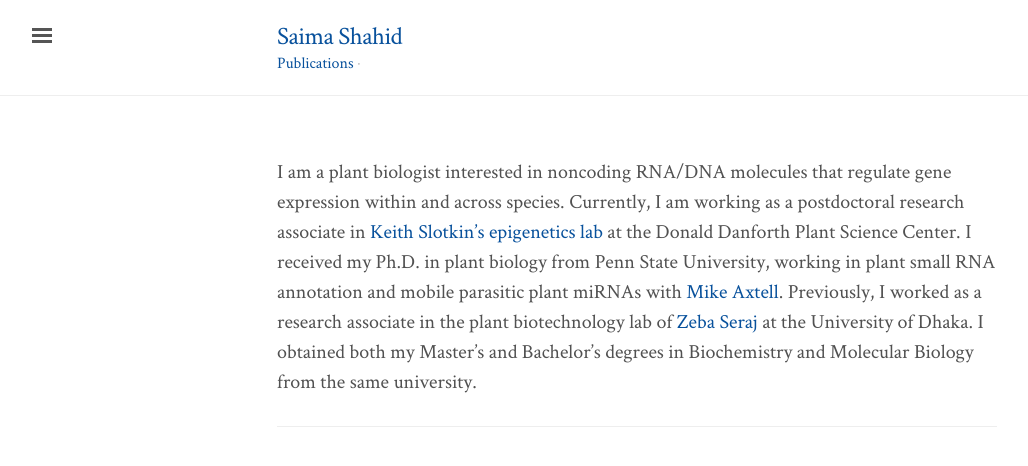
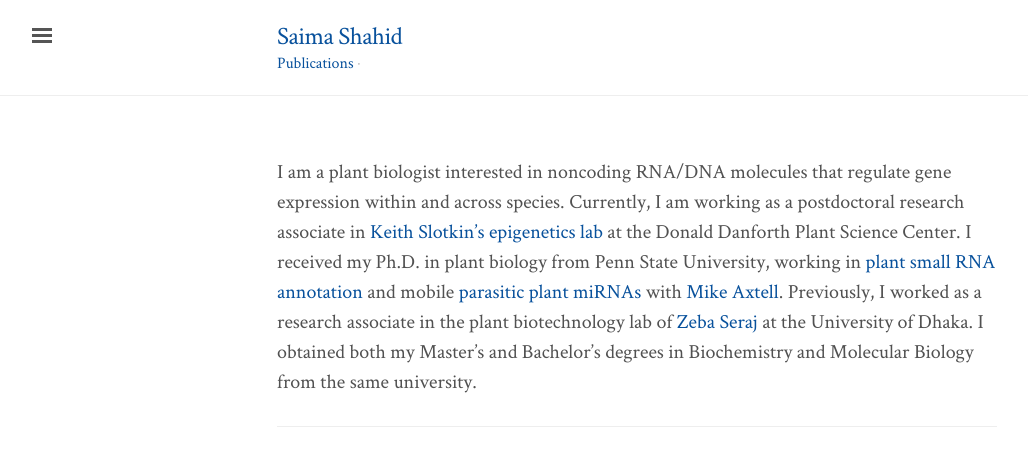
Before and after one commit to shahsam/saimashahid.github.io, a Jekyll site: the page built from index.md, in a window 1280 px wide. Shown: the top 466 px of the page, without its empty margins (3-1031 px from the left). Built offline with Jekyll 4.4.1, drawn with Linux system fonts in a browser that asks for light colours; nearby versions of some CDN libraries; part of the change alters nothing that is shown.

```diff
--- a/index.md
+++ b/index.md
@@ -3,11 +3,13 @@ layout: default
 title: Home
 ---
 
-I am a plant biologist interested in noncoding RNA/DNA molecules that regulate gene expression within and across species. Currently, I am working as a postdoctoral research associate in [Keith Slotkin's epigenetics lab][ddpsc] at the Donald Danforth Plant Science Center. I received my Ph.D. in plant biology from Penn State University, working in plant small RNA annotation and mobile parasitic plant miRNAs with [Mike Axtell][axtell_lab]. Previously, I worked as a research associate in the plant biotechnology lab of [Zeba Seraj][du] at the University of Dhaka. I obtained both my Master's and Bachelor's degrees in Biochemistry and Molecular Biology from the same university.
+I am a plant biologist interested in noncoding RNA/DNA molecules that regulate gene expression within and across species. Currently, I am working as a postdoctoral research associate in [Keith Slotkin's epigenetics lab][ddpsc] at the Donald Danforth Plant Science Center. I received my Ph.D. in plant biology from Penn State University, working in [plant small RNA annotation][ss] and mobile [parasitic plant miRNAs][dodder] with [Mike Axtell][axtell_lab]. Previously, I worked as a research associate in the plant biotechnology lab of [Zeba Seraj][du] at the University of Dhaka. I obtained both my Master's and Bachelor's degrees in Biochemistry and Molecular Biology from the same university.
 
 ---
 
 
 [ddpsc]:https://www.danforthcenter.org/scientists-research/principal-investigators/keith-slotkin/
 [axtell_lab]: https://sites.psu.edu/axtell/
-[du]:http://www.du.ac.bd/faculty/faculty_details/BCH/1520/
+[du]:https://www.du.ac.bd/faculty/faculty_details/BCH/1520/
+[ss]:https://dx.doi.org/10.1016/j.ymeth.2013.10.004
+[dodder]: https://dx.doi.org/10.1038/nature25027
```
